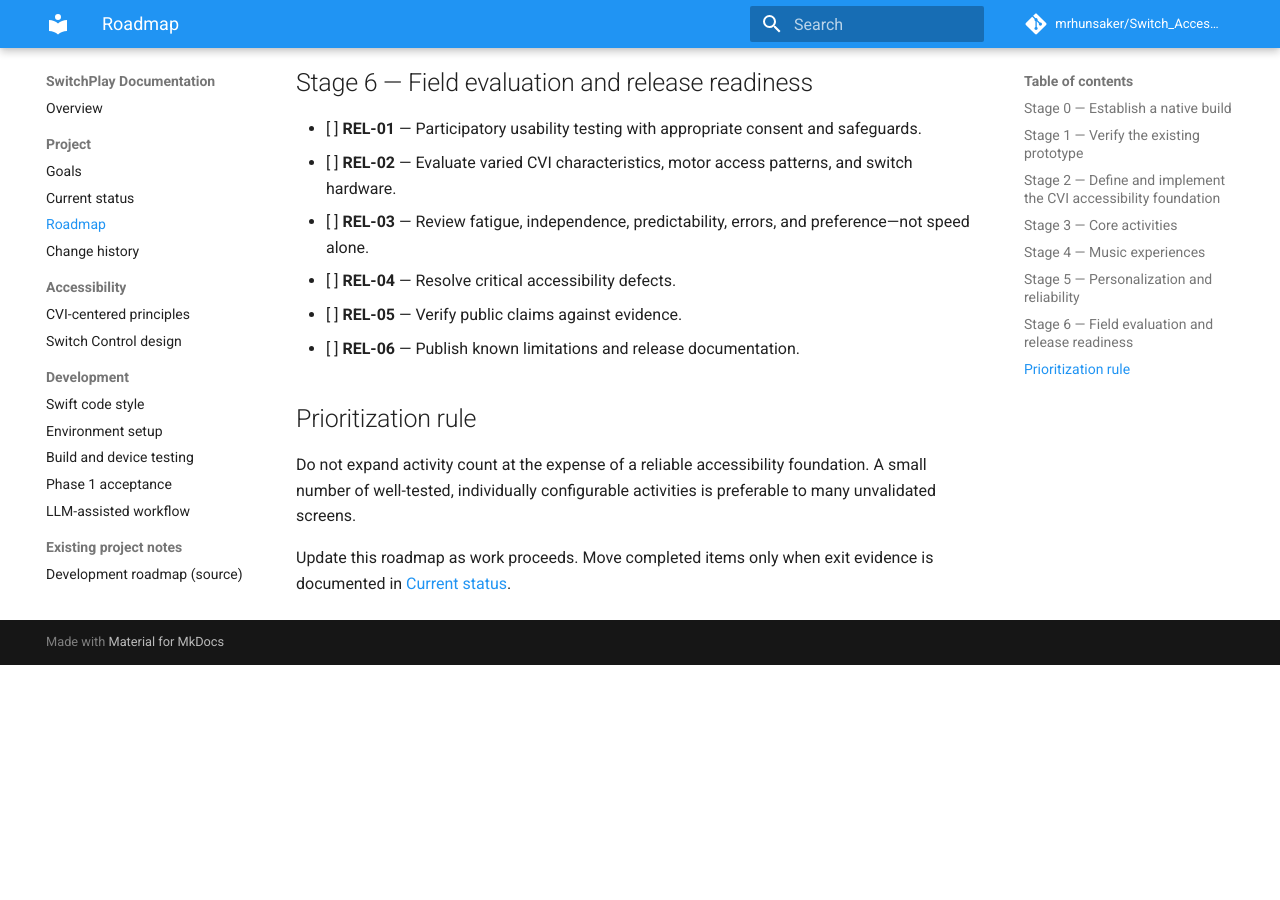
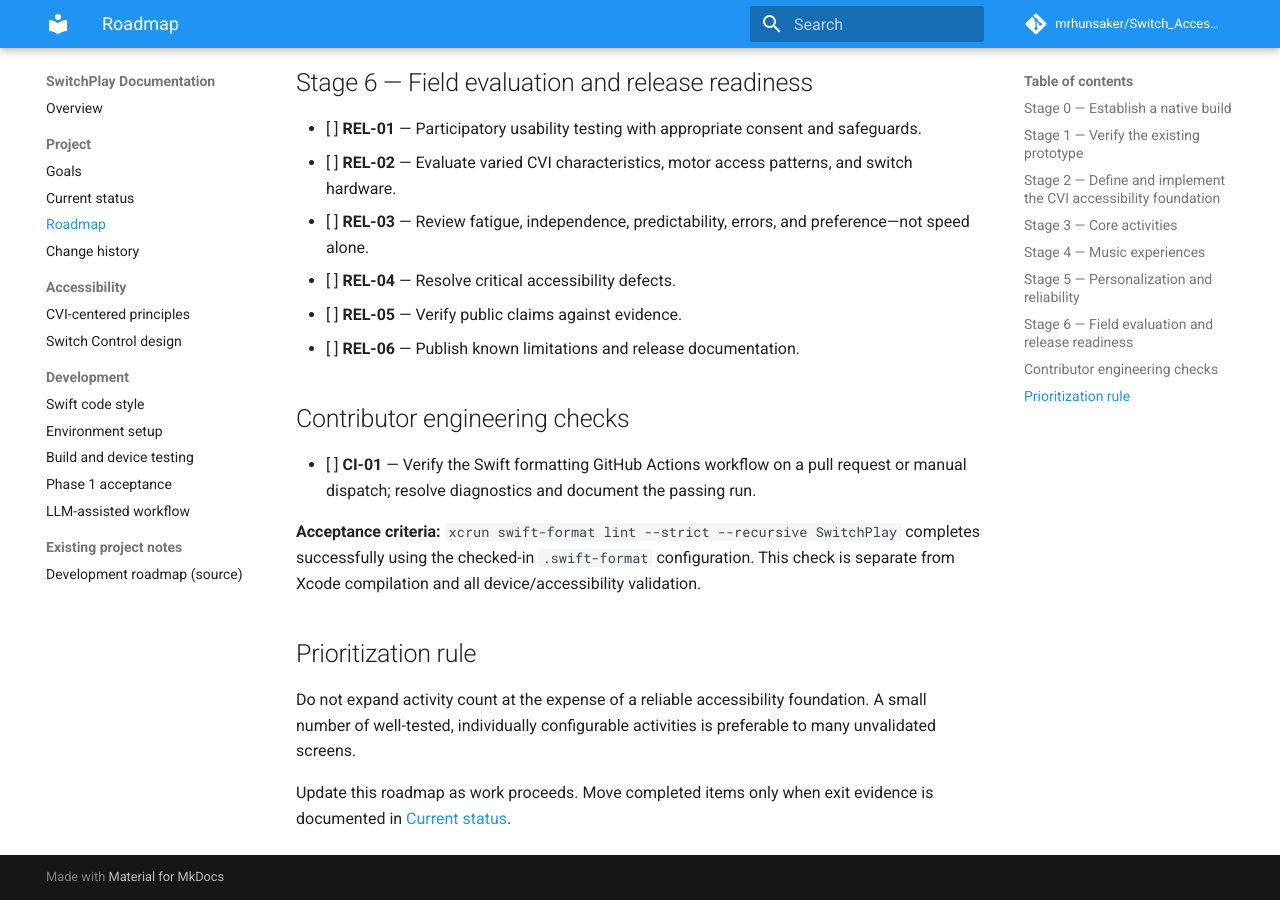
Before and after one commit to mrhunsaker/Switch_Access_iPadOS_App, an MkDocs documentation site: the page built from docs/roadmap.md, in a window 1280 px wide and 900 px high, scrolled down 2546 px. Built offline with MkDocs 1.6.1 and Material for MkDocs 9.7.7, drawn with Linux system fonts in a browser that asks for light colours; comment, search, counter and statistics services are not loaded; before the commit the page ends 3211 px from its top, so only the background shows below that.

Commit message:
Add Swift lint CI verification task

```diff
--- a/docs/roadmap.md
+++ b/docs/roadmap.md
@@ -72,6 +72,11 @@ Each activity must have acceptance criteria, accessible interaction paths, and t
 - [ ] **REL-05** — Verify public claims against evidence.
 - [ ] **REL-06** — Publish known limitations and release documentation.
 
+## Contributor engineering checks
+- [ ] **CI-01** — Verify the Swift formatting GitHub Actions workflow on a pull request or manual dispatch; resolve diagnostics and document the passing run.
+
+**Acceptance criteria:** `xcrun swift-format lint --strict --recursive SwitchPlay` completes successfully using the checked-in `.swift-format` configuration. This check is separate from Xcode compilation and all device/accessibility validation.
+
 ## Prioritization rule
 Do not expand activity count at the expense of a reliable accessibility foundation. A small number of well-tested, individually configurable activities is preferable to many unvalidated screens.
 
```
